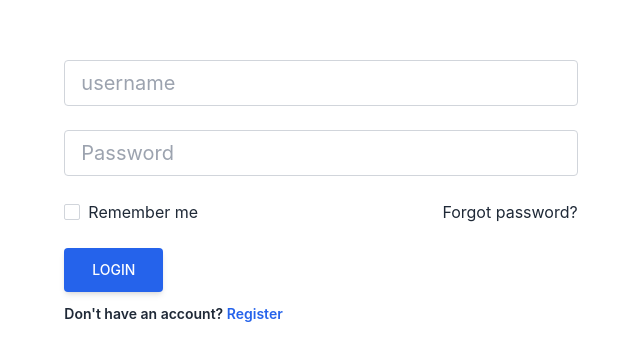
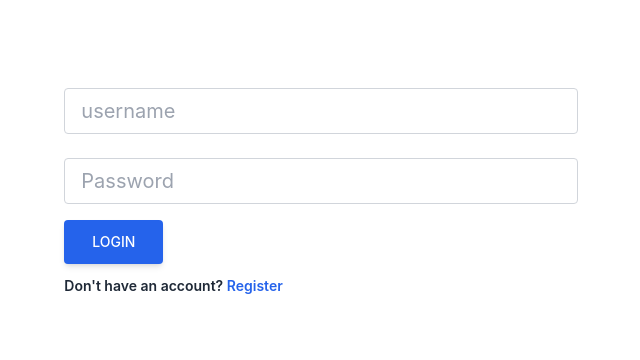
Before and after one commit to MuhammedSarajlic/Inventory-management-system, a React (Create React App) app in the folder client/: page /login in a window 1280 px wide. Shown: the part 208-568 px from the top of the page, without its empty margins (359-999 px from the left). Built offline with nearby package versions, Linux system fonts and the light colour scheme.

Commit message:
Feat: Check if the user is fired
-Check if employees date of cancellation has a date and throws an error or logs the user in
-Check for errors and display them

```diff
--- a/client/src/Pages/Login.jsx
+++ b/client/src/Pages/Login.jsx
@@ -7,6 +7,7 @@ import { postData } from "../Utils/api";
 
 const Login = () => {
   const navigate = useNavigate();
+  const [error, setError] = useState("");
   const [loginData, setLoginData] = useState({
     username: "",
     password: "",
@@ -25,10 +26,12 @@ const Login = () => {
 
   const handleLogin = (e) => {
     e.preventDefault();
-    postData("/api/check-user", loginData).then((res) => {
-      Cookies.set("jwt_token", res.token);
-      navigate("/");
-    });
+    postData("/api/check-user", loginData)
+      .then((res) => {
+        Cookies.set("jwt_token", res.token);
+        navigate("/");
+      })
+      .catch((err) => setError(err.response.data.error));
   };
 
   return (
@@ -48,7 +51,7 @@ const Login = () => {
                   />
                 </div>
 
-                <div className="mb-6">
+                <div className="mb-2">
                   <input
                     type="password"
                     name="password"
@@ -57,26 +60,9 @@ const Login = () => {
                     onChange={handleChange}
                   />
                 </div>
-
-                <div className="flex justify-between items-center mb-6">
-                  <div className="form-group form-check">
-                    <input
-                      type="checkbox"
-                      className="form-check-input appearance-none h-4 w-4 border border-gray-300 rounded-sm bg-white checked:bg-blue-600 checked:border-blue-600 focus:outline-none transition duration-200 mt-1 align-top bg-no-repeat bg-center bg-contain float-left mr-2 cursor-pointer"
-                      id="exampleCheck2"
-                    />
-                    <label
-                      className="form-check-label inline-block text-gray-800"
-                      htmlFor="exampleCheck2"
-                    >
-                      Remember me
-                    </label>
-                  </div>
-                  <a href="#!" className="text-gray-800">
-                    Forgot password?
-                  </a>
+                <div className="mb-4">
+                  <p className="text-red-500 text-xl">{error}</p>
                 </div>
-
                 <div className="text-center lg:text-left">
                   <button
                     type="button"
```
Also changed, not shown: 1 other file (tests, documents, lock files or other folders).
